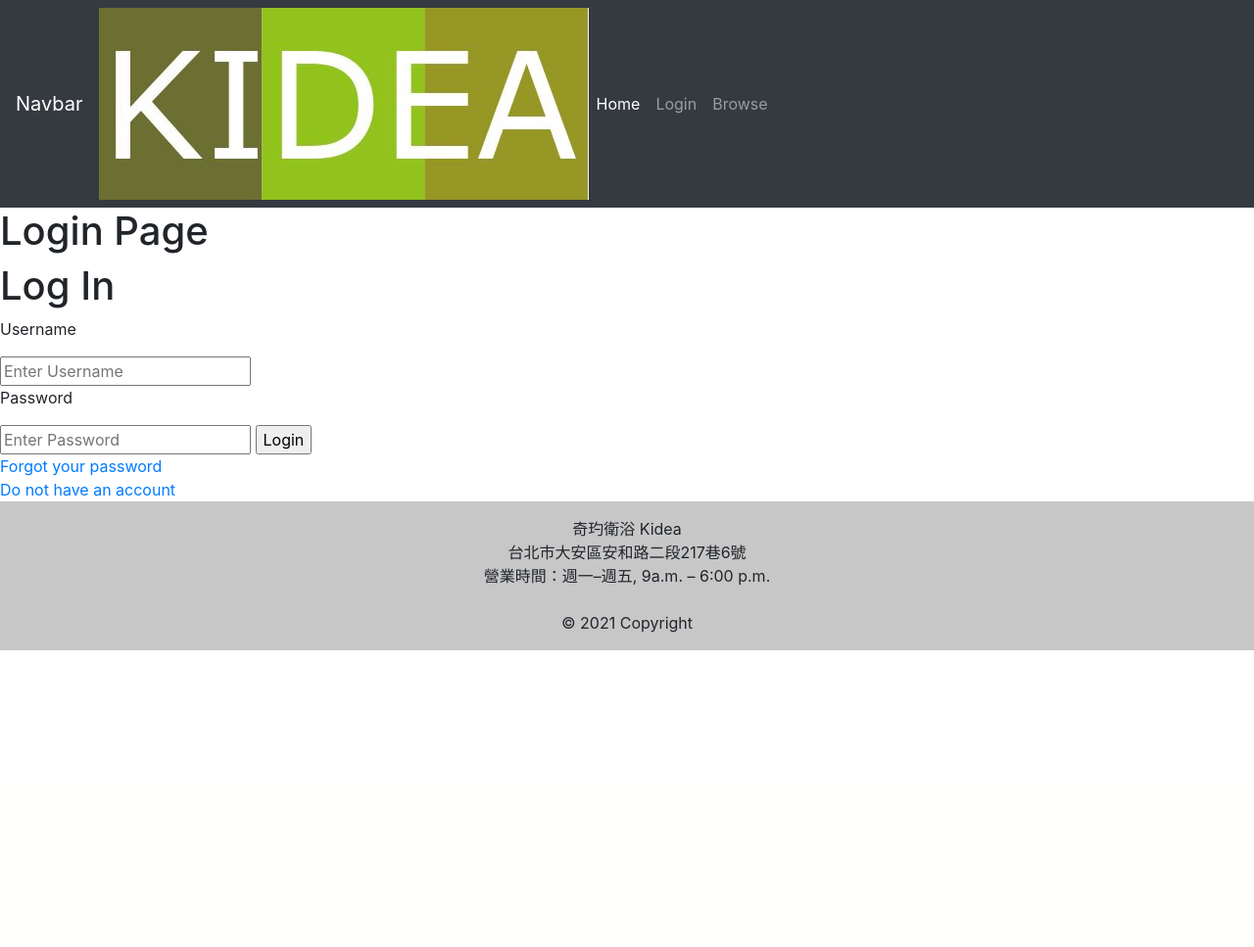
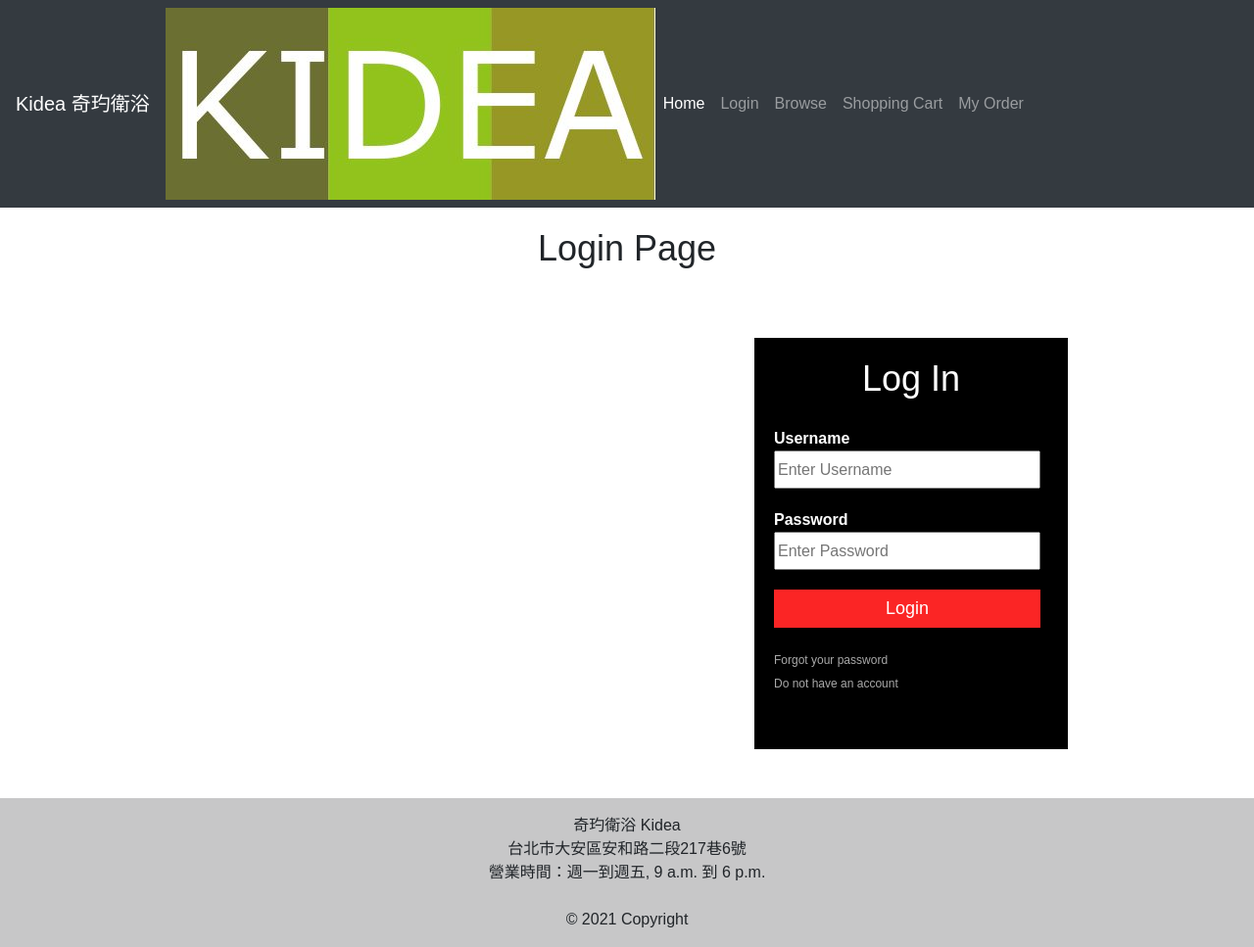
Before and after one commit to IAmAngelLiu/SystemAnalysis, a Django app: page /login/ in a window 1280 px wide. Shown: the whole page at 98% size. Before the commit the page ends 664 px from the top, so only its background shows below. Run offline with Django 3.2, Linux system fonts and the light colour scheme; some libraries are stand-ins or nearby versions.

Commit message:
add login page layout

```diff
--- a/kidea/accounts/templates/accounts/footer.html
+++ b/kidea/accounts/templates/accounts/footer.html
@@ -1,9 +1,12 @@
+
+
+
 <footer class="bg-light text-center text-lg-start">
   <!-- Copyright -->
   <div class="text-center p-3" style="background-color: rgba(0, 0, 0, 0.2);">
     奇玓衛浴 Kidea <br>
     台北市大安區安和路二段217巷6號 <br>
-    營業時間：週一–週五, 9a.m. – 6:00 p.m. <br>
+    營業時間：週一到週五, 9 a.m. 到 6 p.m. <br>
     <br>
 
     © 2021 Copyright <br>
--- a/kidea/accounts/templates/accounts/index.html
+++ b/kidea/accounts/templates/accounts/index.html
@@ -8,4 +8,6 @@
 <h1>奇玓衛浴 Kidea</h1>
 
 
+
+
 {% endblock %}
--- a/kidea/accounts/templates/accounts/login.html
+++ b/kidea/accounts/templates/accounts/login.html
@@ -1,6 +1,88 @@
+
 {% extends 'accounts/main.html' %}
 
+
+{% load static %}
+
+
 {% block content %}
+
+
+<style>
+
+body{
+	margin: 0;
+	padding: 0;
+	font-family: sans-serif;
+}
+
+.loginbox{
+	width: 320px;
+	height: 420px;
+	background: #000;
+	color: #fff;
+	box-sizing: border-box;
+	margin: 50px 770px;
+}
+
+.loginword{
+	top: 50px;
+	left: calc(50% - 20px);
+}
+
+h1{
+	padding: 20px 0 20px;
+	text-align: center;
+	font-size: 36px;
+}
+
+.loginbox p{
+	margin: 0 20px;
+	padding: 0;
+	font-weight: bold;
+}
+
+.loginbox input{
+	margin: 0 20px;
+	width: 85%;
+	margin-bottom: 20px;
+}
+
+.loginbox input[type="text"], input[type="password"]{
+	outline: none;
+	height: 39px;
+}
+
+.loginbox input[type="submit"]{
+	border: none;
+	outline: none;
+	height: 39px;
+	background: #fb2525;
+	color: #fff;
+	font-size: 18px;
+}
+
+.loginbox input[type="submit"]:hover{
+	cursor:pointer;
+	background: #ffc107;
+	color:#000;
+}
+
+.loginbox a{
+	margin: 0 20px;
+	text-decoration: none;
+	font-size: 12px;
+	line-height: 20px;
+	color: darkgrey;
+}
+
+.loginbox a:hover{
+	color: #ffc107;
+}
+
+
+
+</style>
 
 
 
@@ -15,6 +97,7 @@
 
 		<p>Password</p>
 		<input type="text" name="" placeholder="Enter Password">
+		<br>
 		<input type="submit" name="" value="Login"><br>
 		<a href="#">Forgot your password</a><br>
 		<a href="#">Do not have an account</a>
@@ -24,4 +107,5 @@
 
 
 
+
 {% endblock %}
--- a/kidea/accounts/templates/accounts/main.html
+++ b/kidea/accounts/templates/accounts/main.html
@@ -5,6 +5,7 @@
 <head>
 	<title>Kidea</title>
 	<link rel="stylesheet" href="https://stackpath.bootstrapcdn.com/bootstrap/4.3.1/css/bootstrap.min.css" integrity="sha384-ggOyR0iXCbMQv3Xipma34MD+dH/1fQ784/j6cY/iJTQUOhcWr7x9JvoRxT2MZw1T" crossorigin="anonymous">
+
 
 	<link rel="stylesheet" type="text/css" href="{% static '/css/main.css' %}">
 
@@ -25,6 +26,9 @@
 
 </body>
 
+
+
+
 <script src="https://code.jquery.com/jquery-3.3.1.slim.min.js" integrity="sha384-q8i/X+965DzO0rT7abK41JStQIAqVgRVzpbzo5smXKp4YfRvH+8abtTE1Pi6jizo" crossorigin="anonymous"></script>
 <script src="https://cdnjs.cloudflare.com/ajax/libs/popper.js/1.14.7/umd/popper.min.js" integrity="sha384-UO2eT0CpHqdSJQ6hJty5KVphtPhzWj9WO1clHTMGa3JDZwrnQq4sF86dIHNDz0W1" crossorigin="anonymous"></script>
 <script src="https://stackpath.bootstrapcdn.com/bootstrap/4.3.1/js/bootstrap.min.js" integrity="sha384-JjSmVgyd0p3pXB1rRibZUAYoIIy6OrQ6VrjIEaFf/nJGzIxFDsf4x0xIM+B07jRM" crossorigin="anonymous"></script>
--- a/kidea/accounts/templates/accounts/navbar.html
+++ b/kidea/accounts/templates/accounts/navbar.html
@@ -1,7 +1,7 @@
 {% load static %}
 
 <nav class="navbar navbar-expand-lg navbar-dark bg-dark">
-  <a class="navbar-brand" href="#">Navbar</a>
+  <a class="navbar-brand" href="#">Kidea 奇玓衛浴</a>
   <img src="{% static 'images/logo.png' %}">
   <button class="navbar-toggler" type="button" data-toggle="collapse" data-target="#navbarNavAltMarkup" aria-controls="navbarNavAltMarkup" aria-expanded="false" aria-label="Toggle navigation">
     <span class="navbar-toggler-icon"></span>
@@ -11,6 +11,8 @@
       <a class="nav-item nav-link active" href="#">Home <span class="sr-only">(current)</span></a>
       <a class="nav-item nav-link" href="#">Login</a>
       <a class="nav-item nav-link" href="#">Browse</a>
+      <a class="nav-item nav-link" href="#">Shopping Cart</a>
+      <a class="nav-item nav-link" href="#">My Order</a>
 
     </div>
   </div>
```
